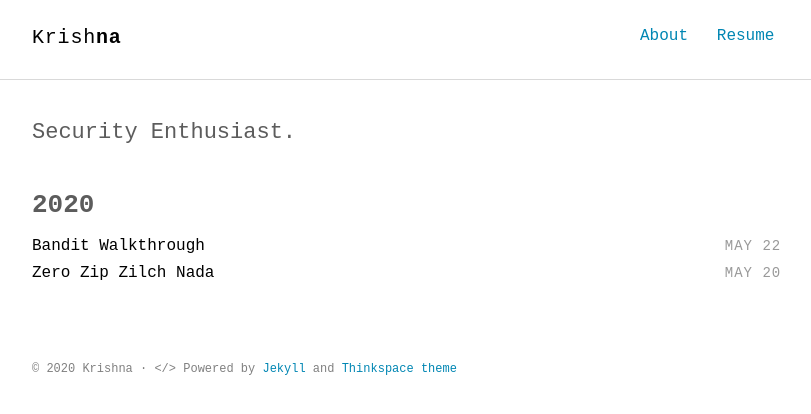
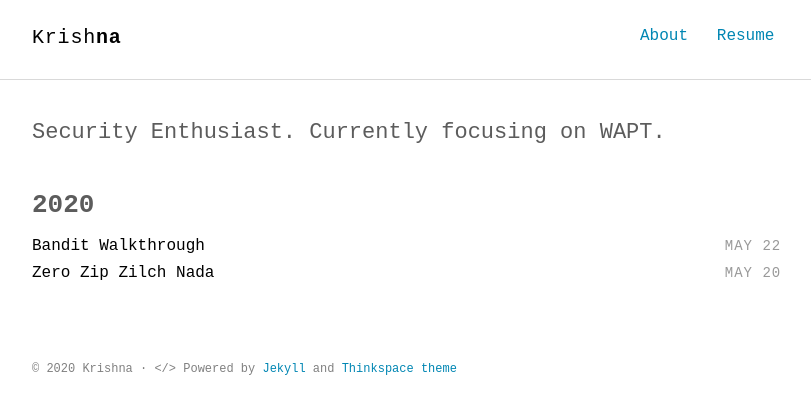
Before and after one commit to lordlabuckdas/lordlabuckdas.github.io, a Jekyll site: the page built from index.html, in a window 1280 px wide. Shown: the top 414 px of the page, without its empty margins (232-1043 px from the left). Built offline with Jekyll 4.4.1, drawn with Linux system fonts in a browser that asks for light colours; some web fonts are replaced.

Commit message:
added interests in intro

```diff
--- a/_includes/intro.html
+++ b/_includes/intro.html
@@ -1,5 +1,5 @@
 <section class="intro">
   <div class="container">
-    <p class="lead">Security Enthusiast.</p>
+    <p class="lead">Security Enthusiast. Currently focusing on WAPT.</p>
   </div>
 </section>
```
